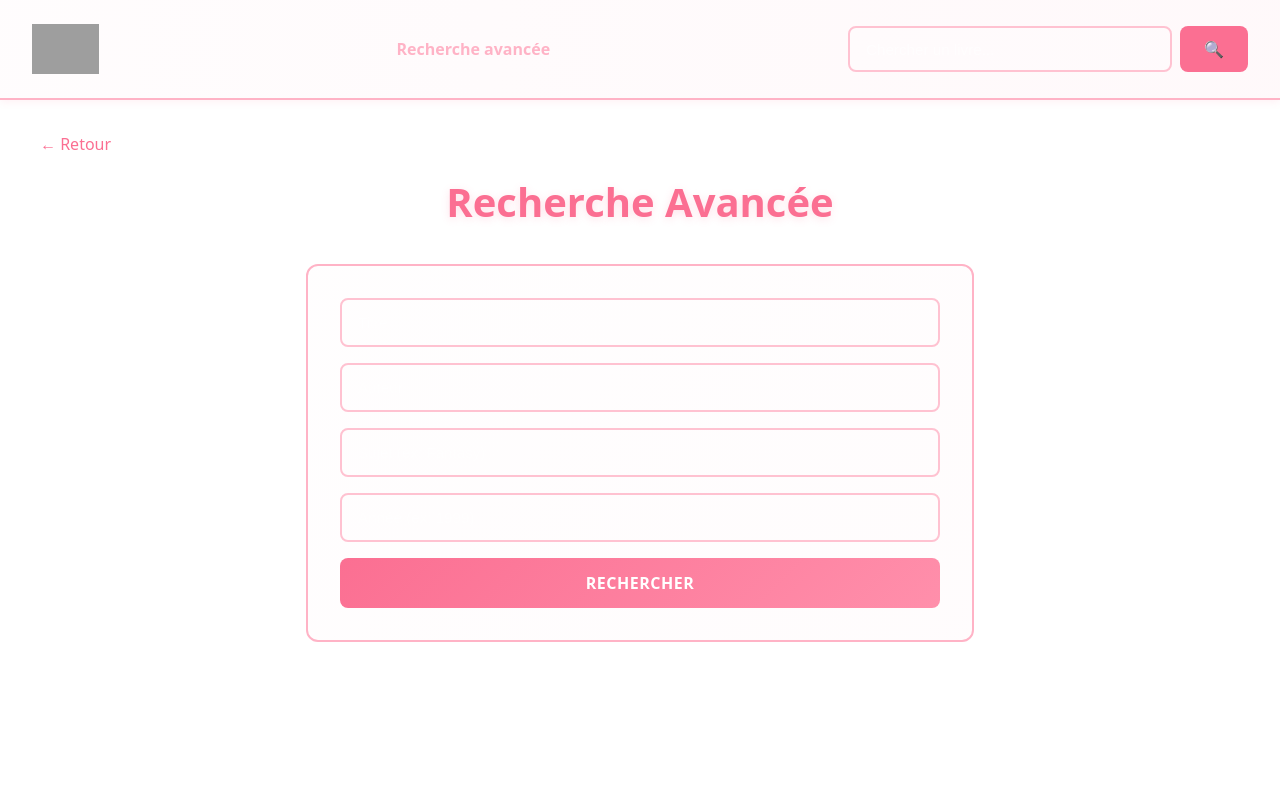
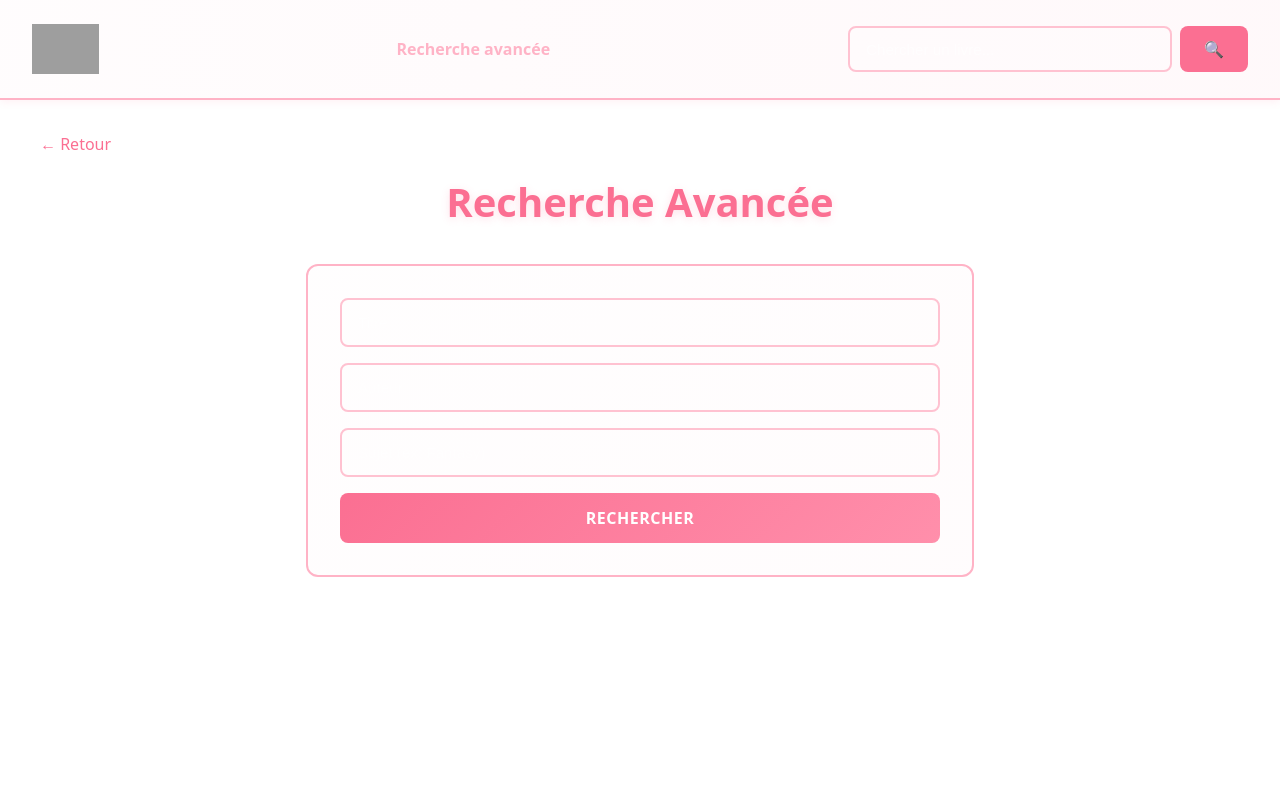
Before and after one commit to adsevenday/react-, a React (Vite) app: page /advanced in a window 1280 px wide. Shown: the top 800 px of the page. Built offline with nearby package versions, Linux system fonts and the light colour scheme; grey boxes are pictures that could not be loaded; the HTML template or start-up script is replaced by a standard one.

Commit message:
Revert "fixe: recherche avancer avec la barre de recherche"
This reverts commit 7508f3d063c90b00336abc462c5a66693f69879d.

```diff
--- a/src/api/openLibrary.js
+++ b/src/api/openLibrary.js
@@ -48,16 +48,9 @@ export const OpenLibraryService = {
   },
 
   //  Recherche avancée
-  // `filters` peut être un objet (ex: { title: 'x' }) ou une chaîne de requête brute (ex: 'q=first_publish_year:1999')
   advancedSearch: async (filters) => {
-    let queryString = '';
-    if (typeof filters === 'string') {
-      queryString = filters;
-    } else {
-      queryString = new URLSearchParams(filters).toString();
-    }
-    const sep = queryString ? `?${queryString}&limit=15` : `?limit=15`;
-    const response = await fetch(`${BASE_URL}/search.json${sep}`);
+    const params = new URLSearchParams(filters).toString();
+    const response = await fetch(`${BASE_URL}/search.json?${params}&limit=15`);
     if (!response.ok) throw new Error("Erreur recherche avancée");
     return await response.json();
   },
--- a/src/pages/AdvancedSearch.tsx
+++ b/src/pages/AdvancedSearch.tsx
@@ -10,15 +10,15 @@ import './advancedSearch.scss';
 
 function AdvancedSearch() {
   const [searchParams] = useSearchParams();
-  const [form, setForm] = useState({ title: '', author: '', subject: '', year: '' });
+  const [form, setForm] = useState({ title: '', author: '', subject: '' });
   const [results, setResults] = useState<any[]>([]);
   const [loading, setLoading] = useState(false);
 
   useEffect(() => {
     const title = searchParams.get('title');
     if (title) {
-      setForm({ title, author: '', subject: '', year: '' });
-      performSearch({ title, author: '', subject: '', year: '' });
+      setForm({ title, author: '', subject: '' });
+      performSearch({ title, author: '', subject: '' });
     }
   }, [searchParams]);
 
@@ -26,31 +26,9 @@ function AdvancedSearch() {
     setLoading(true);
     try {
       const activeFilters = Object.fromEntries(
-        Object.entries(searchForm)
-          .filter(([_, v]) => v !== '')
-          // map our local `year` key to the OpenLibrary `first_publish_year` param
-          .map(([k, v]) => (k === 'year' ? ['first_publish_year', v] : [k, v]))
+        Object.entries(searchForm).filter(([_, v]) => v !== '')
       );
-
-      // Si aucun filtre actif, ne pas appeler l'API
-      const keys = Object.keys(activeFilters);
-      if (keys.length === 0) {
-        setResults([]);
-        return;
-      }
-
-      // Construire une requête `q` combinant tous les champs pour forcer un AND logique
-      const qParts = Object.entries(activeFilters).map(([k, v]) => {
-        const val = String(v).replace(/"/g, '\\"');
-        if (k === 'title' || k === 'author' || k === 'subject') {
-          return `${k}:"${val}"`;
-        }
-        // first_publish_year et autres champs numériques
-        return `${k}:${val}`;
-      });
-
-      const qString = qParts.join(' ');
-      const data = await OpenLibraryService.advancedSearch(`q=${encodeURIComponent(qString)}`);
+      const data = await OpenLibraryService.advancedSearch(activeFilters);
       setResults(data.docs || []);
     } catch (error) {
       console.error("Erreur recherche avancée:", error);
@@ -106,12 +84,6 @@ function AdvancedSearch() {
           onChange={e => setForm({...form, subject: e.target.value})}
           className="searchInput"
         />
-        <input
-          placeholder="Année (ex: 1999)"
-          value={form.year}
-          onChange={e => setForm({...form, year: e.target.value})}
-          className="searchInput"
-        />
         <button
           type="submit"
           disabled={loading}
@@ -140,7 +112,7 @@ function AdvancedSearch() {
         })}
       </div>
 
-        {!loading && results.length === 0 && (form.title || form.author || form.subject || form.year) && (
+        {!loading && results.length === 0 && form.title && (
           <p className="noResults">Aucun livre trouvé pour cette recherche.</p>
         )}
       </div>
```
